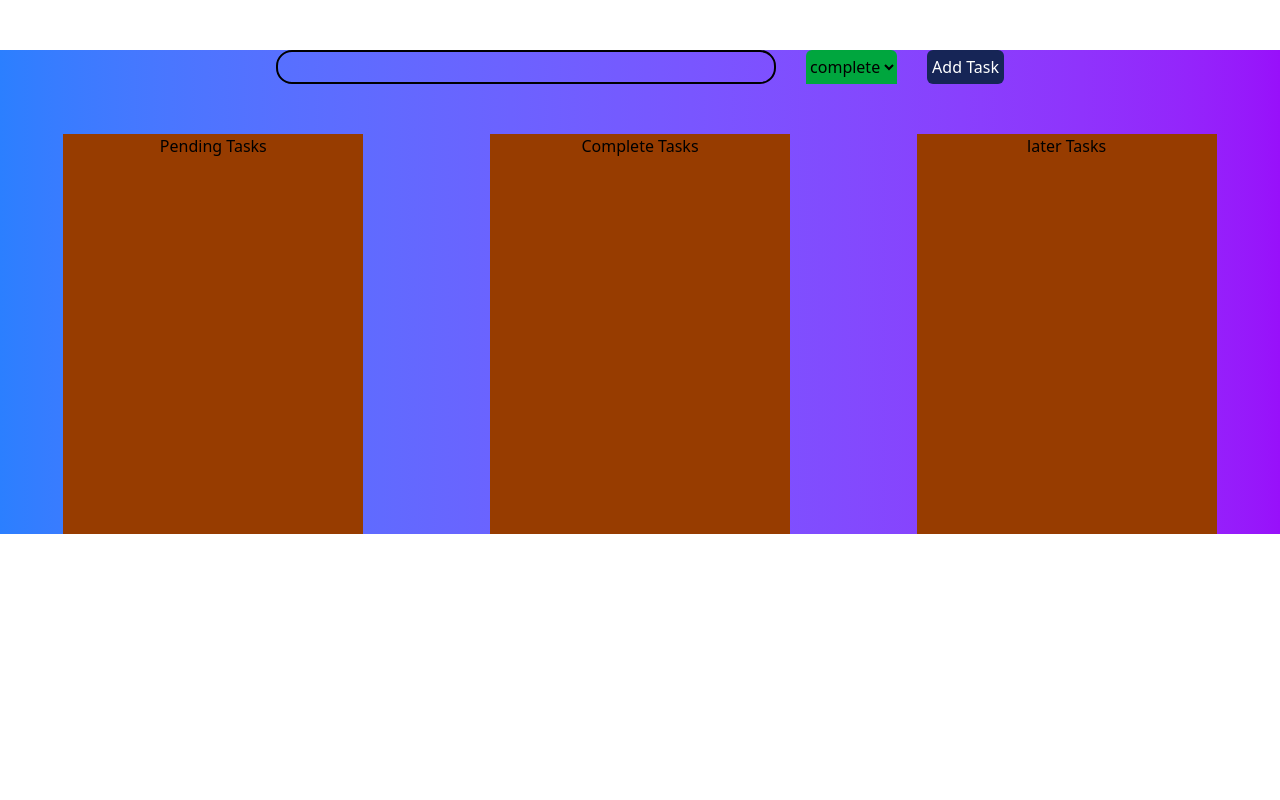
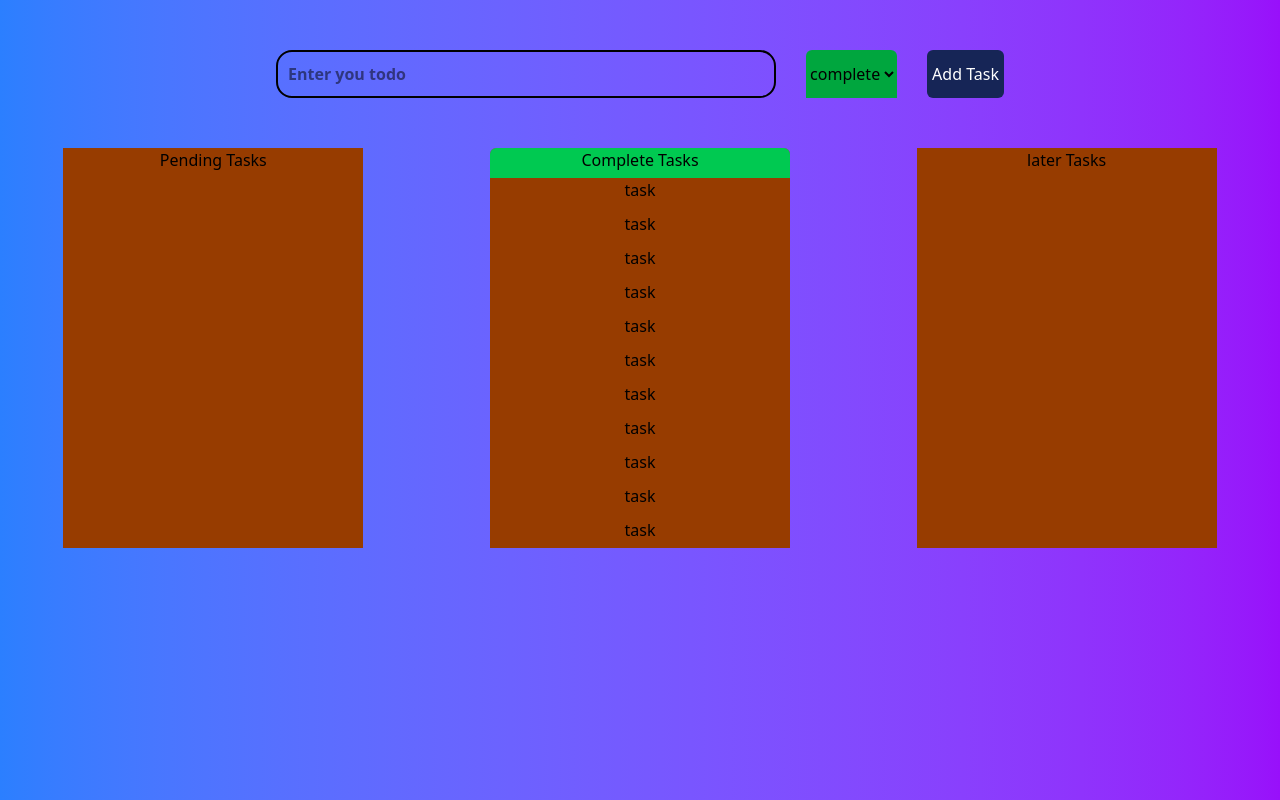
Before and after one commit to alihassan2345/todo_intern_practice, a Next.js app: page / in a window 1280 px wide. Built offline with nearby package versions, Linux system fonts and the light colour scheme.

Commit message:
main ui changes

```diff
--- a/src/app/page.tsx
+++ b/src/app/page.tsx
@@ -4,7 +4,23 @@ import React, { useState } from 'react'
 
 const page = () => {
   const [task, setTask] = useState<string>('')
-  const [data, setData] = useState<{ task: string; status: string }[]>([])
+  const [data, setData] = useState<{ task: string; status: string }[]>([
+    { task: "task", status: "complete" },
+    { task: "task", status: "complete" },
+    { task: "task", status: "complete" },
+    { task: "task", status: "complete" },
+    { task: "task", status: "complete" },
+    { task: "task", status: "complete" },
+    { task: "task", status: "complete" },{ task: "task", status: "complete" },
+    { task: "task", status: "complete" },
+    { task: "task", status: "complete" },{ task: "task", status: "complete" },
+    { task: "task", status: "complete" },
+    { task: "task", status: "complete" },{ task: "task", status: "complete" },
+    { task: "task", status: "complete" },
+    { task: "task", status: "complete" },
+    { task: "task", status: "complete" }
+
+  ])
   const [status, setStatus] = useState<string>('complete')
   const [color, setColor] = useState<string>('bg-green-600')
 
@@ -47,11 +63,11 @@ const page = () => {
 
 
   return (
-    <div className='bg-gradient-to-r from-blue-500 to-purple-600'>
+    <div className='bg-gradient-to-r from-blue-500 to-purple-600 h-screen'>
 
-      <div className='flex justify-center mt-[50px] gap-[30px]'>
+      <div className='flex justify-center pt-[50px] gap-[30px]'>
 
-        <input className=' border-2 w-[500px] rounded-2xl' type="text" name="" id="" value={task} onChange={(e) => setTask(e.target.value)} />
+        <input className=' border-2 w-[500px] rounded-2xl p-[10px] font-bold ' type="text" name="" placeholder='Enter you todo' id="" value={task} onChange={(e) => setTask(e.target.value)} />
 
 
 
@@ -85,15 +101,17 @@ const page = () => {
 
 
 
-        <div className='bg-amber-800 w-[300px] text-center h-[400px]'>
-          <h1>
+        <div className='bg-amber-800 w-[300px] text-center h-[400px] overflow-scroll  overflow-x-hidden rounded-t-md '>
+          <h1 className='bg-green-500 h-[30px] rounded-t-md'>
             Complete Tasks
           </h1>
+          <div className='flex flex-col gap-[10px] '>
           {completeTasks().map((item, index) => (
-            <div key={index}>
+            <div className='' key={index}>
               <h3>{item.task} </h3>
             </div>
           ))}
+          </div>
         </div>
 
 
```
